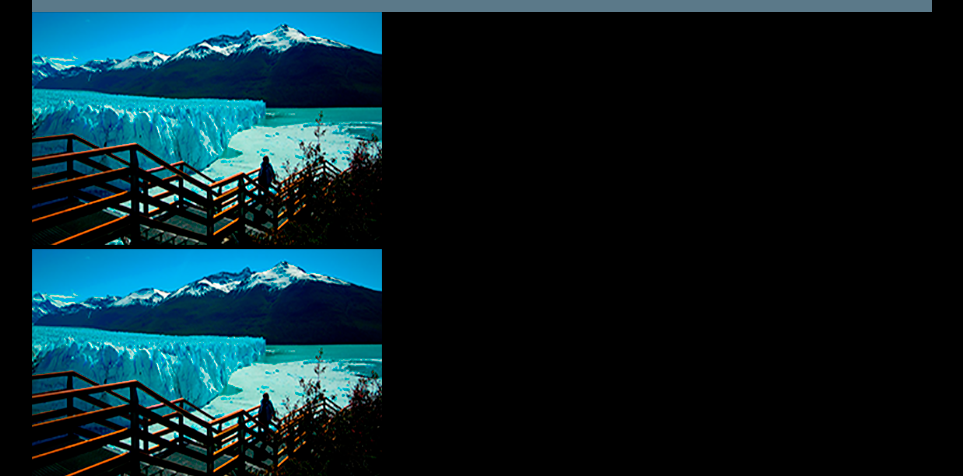
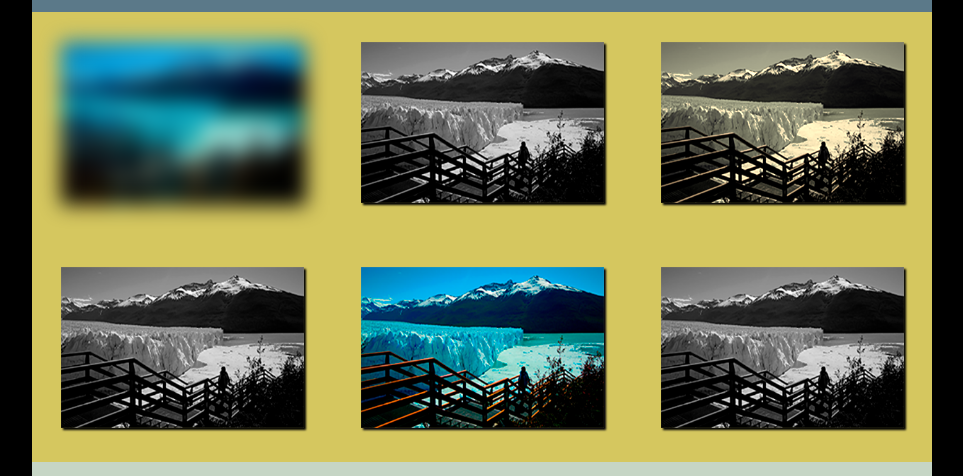
Before and after one commit to MarceloHernan/CSS3, a plain HTML site: page paisajes.html in a window 1280 px wide. Shown: the part 152-628 px from the top of the page, without its empty margins (158-1121 px from the left). Drawn offline with Linux system fonts and the light colour scheme.

Commit message:
Pag paisajes - retratos
CSS:
-se crean archivos de estilo para cada página
-main: se modifica margin-top del body

```diff
--- a/css/main.css
+++ b/css/main.css
@@ -12,6 +12,7 @@
 }
 
 body{
+	margin-top: 10px;
 	font-family: 'Dancing Script';
 	background-color: black;
 	}
--- a/css/paisajes.css
+++ b/css/paisajes.css
@@ -1,2 +1,63 @@
 @charset "utf-8";
 /* CSS Document */
+
+.gal{
+		width: 100%;
+		height: auto;
+		background-color: #d5c75f;
+		display: flex;
+		flex-flow: row wrap;
+		justify-content: space-around
+}
+
+.gal figure{
+	width: 80%;
+	margin: 40px 0;
+	text-align: center;
+}
+
+.gal img {
+	width: 90%;
+	height: auto;
+	box-shadow: 2px 2px 2px #02010a;
+}
+
+.gal figure:first-child img{
+	filter: blur(10px);
+	-webkit-filter: blur(10px);
+}
+
+figure.pic:nth-child(even)>img{
+	filter: grayscale(90%);
+	-webkit-filter: grayscale(100%);
+}
+
+figure:nth-child(3) img{
+	filter: sepia(90%);
+	-webkit-filter: sepia(90%);
+}
+
+@media (min-width:900px){
+
+	.gal{
+		width: 100%;
+		height: 450px;
+		background-color: #d5c75f;
+		display: flex;
+		flex-flow: row wrap;
+		justify-content: space-around;
+		align-items: center;
+	}
+
+	.gal figure{
+		width: 30%;
+		margin: 0px;
+		text-align: center;
+	}
+
+	img {
+		width: 90%;
+		height: auto;
+	}
+
+}
--- a/css/retratos.css
+++ b/css/retratos.css
@@ -1,2 +1,63 @@
 @charset "utf-8";
 /* CSS Document */
+
+.gal{
+		width: 100%;
+		height: auto;
+		background-color: #d5c75f;
+		display: flex;
+		flex-flow: row wrap;
+		justify-content: space-around
+}
+
+.gal figure{
+	width: 80%;
+	margin: 40px 0;
+	text-align: center;
+}
+
+.gal img {
+	width: 90%;
+	height: auto;
+	box-shadow: 2px 2px 2px #02010a;
+}
+
+.gal figure:first-child img{
+	filter: blur(10px);
+	-webkit-filter: blur(10px);
+}
+
+figure.pic:nth-child(even)>img{
+	filter: grayscale(90%);
+	-webkit-filter: grayscale(100%);
+}
+
+figure:nth-child(3) img{
+	filter: sepia(90%);
+	-webkit-filter: sepia(90%);
+}
+
+@media (min-width:900px){
+
+	.gal{
+		width: 100%;
+		height: 450px;
+		background-color: #d5c75f;
+		display: flex;
+		flex-flow: row wrap;
+		justify-content: space-around;
+		align-items: center;
+	}
+
+	.gal figure{
+		width: 30%;
+		margin: 0px;
+		text-align: center;
+	}
+
+	img {
+		width: 90%;
+		height: auto;
+	}
+
+}
```
